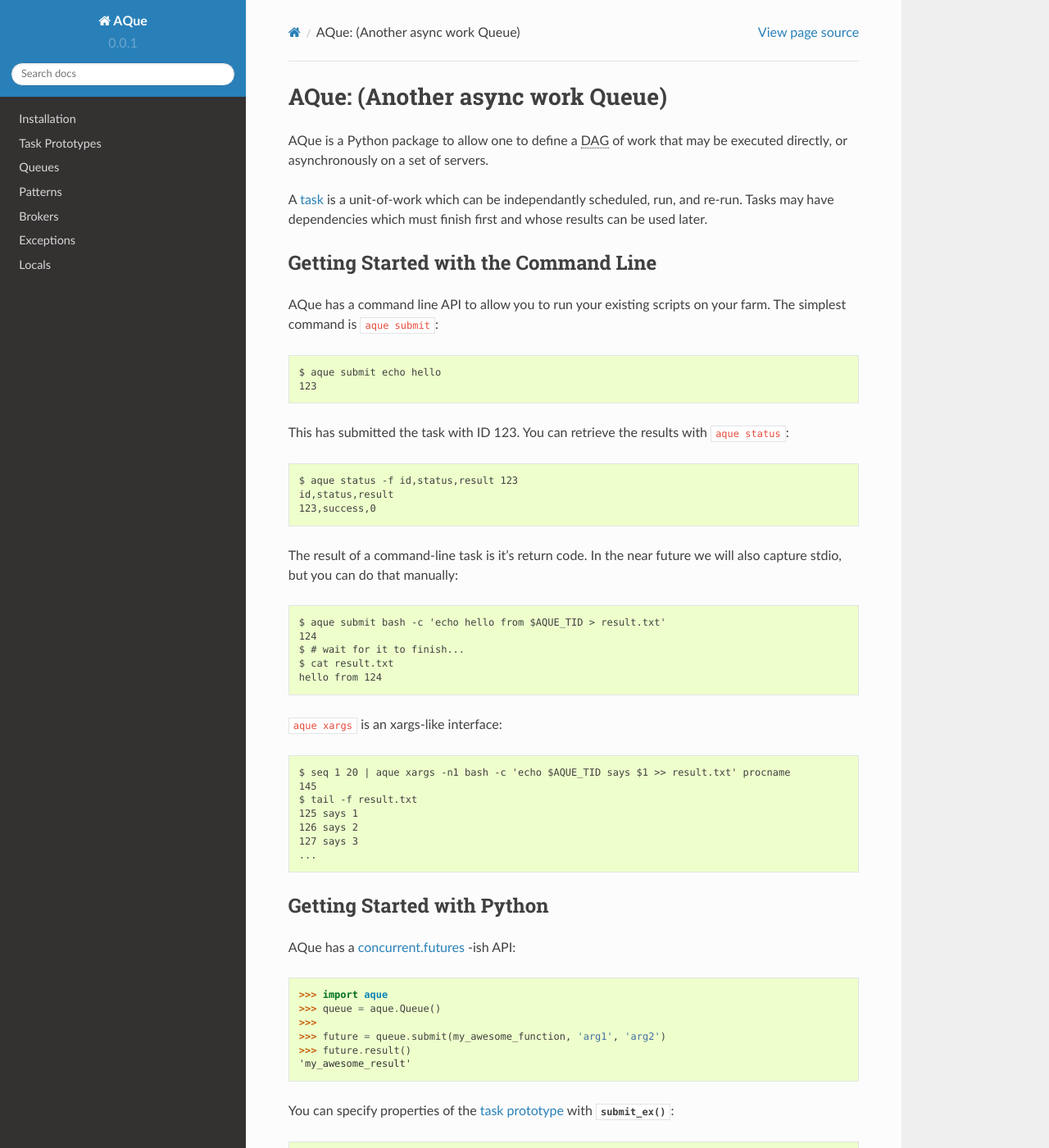
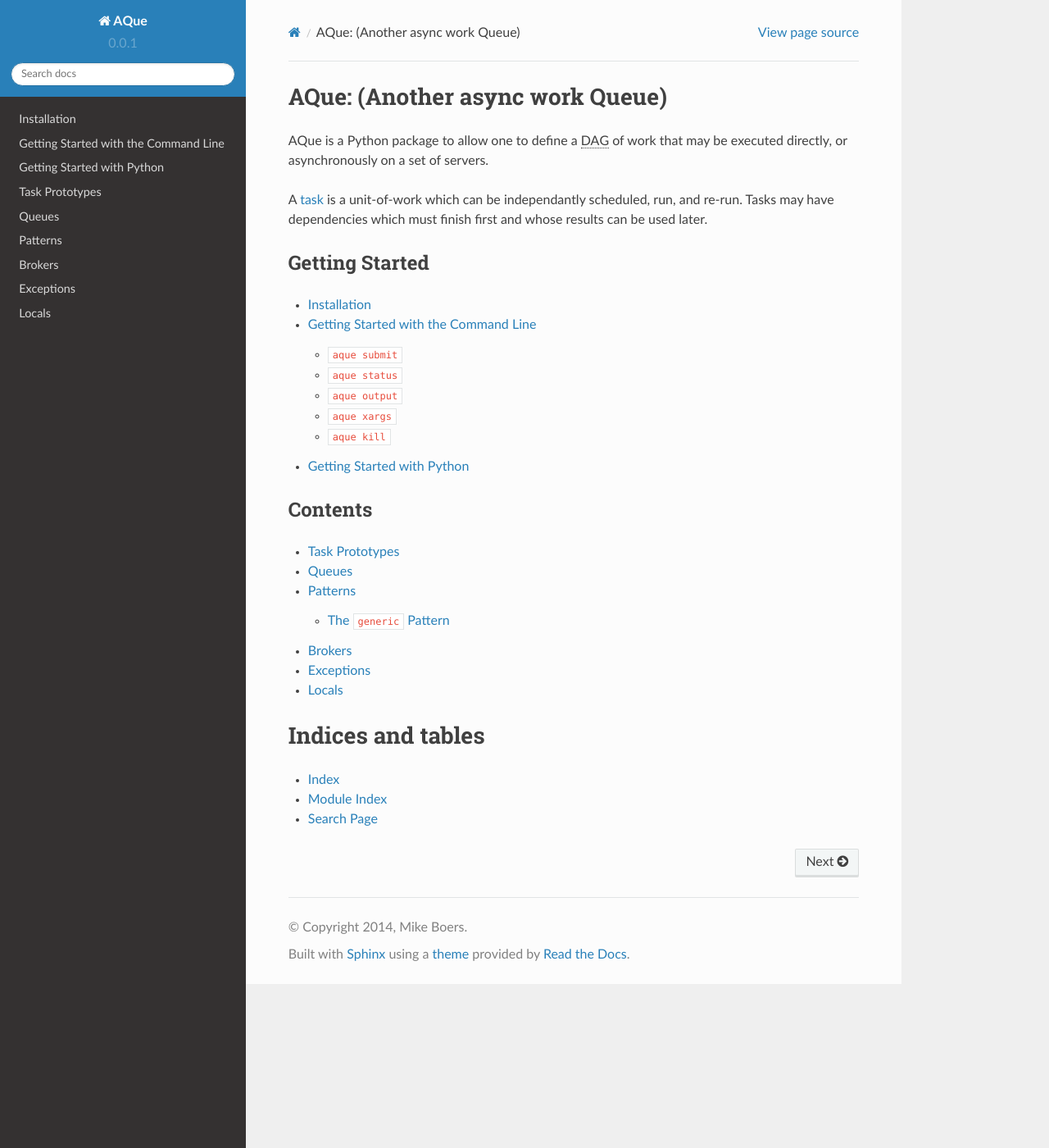
Before and after one commit to mikeboers/aque, a Sphinx documentation site: the page built from docs/index.rst, in a window 1280 px wide and 1400 px high. Shown: the whole window at 82% size. Built offline with Sphinx 7.4.7 and the Read the Docs theme 2.0.0, drawn with Linux system fonts in a browser that asks for light colours; some of the changed text lies outside the part shown.

Commit message:
CLI usage docs

```diff
--- a/docs/index.rst
+++ b/docs/index.rst
@@ -6,84 +6,29 @@ AQue is a Python package to allow one to define a :abbr:`DAG (Directed Acyclic G
 A :ref:`task <tasks>` is a unit-of-work which can be independantly scheduled, run, and re-run. Tasks may have dependencies which must finish first and whose results can be used later.
 
 
-Getting Started with the Command Line
--------------------------------------
+Getting Started
+---------------
 
-AQue has a command line API to allow you to run your existing scripts on your farm. The simplest command is ``aque submit``::
+.. toctree::
+    :maxdepth: 2
 
-    $ aque submit echo hello
-    123
-
-This has submitted the task with ID 123. You can retrieve the results with ``aque status``::
-
-    $ aque status -f id,status,result 123
-    id,status,result
-    123,success,0
-
-The result of a command-line task is it's return code. In the near future we will also capture stdio, but you can do that manually::
-
-    $ aque submit bash -c 'echo hello from $AQUE_TID > result.txt'
-    124
-    $ # wait for it to finish...
-    $ cat result.txt
-    hello from 124
-
-``aque xargs`` is an xargs-like interface::
-
-    $ seq 1 20 | aque xargs -n1 bash -c 'echo $AQUE_TID says $1 >> result.txt' procname
-    145
-    $ tail -f result.txt
-    125 says 1
-    126 says 2
-    127 says 3
-    ...
-
-
-Getting Started with Python
----------------------------
-
-AQue has a concurrent.futures_ -ish API::
-
-    >>> import aque
-    >>> queue = aque.Queue()
-    >>>
-    >>> future = queue.submit(my_awesome_function, 'arg1', 'arg2')
-    >>> future.result()
-    'my_awesome_result'
-
-You can specify properties of the :ref:`task prototype <tasks>` with :meth:`~aque.queue.Queue.submit_ex`::
-
-    >>> future = queue.submit_ex(my_awesome_function, cpus=4, memory='1GB')
-    >>> future.result()
-    'my_awesome_result that uses 4 CPUs'
-
-AQue also has a Celery-ish API::
-
-    >>> @queue.task(cpus=4)
-    ... def async_function():
-    ...     # do something great
-    ...
-    >>> future = async_function()
-    >>> future.result()
-    'great results'
-
-
-.. _concurrent.futures: https://docs.python.org/3/library/concurrent.futures.html
+    installation
+    getting_started_cli
+    getting_started_py
 
 
 Contents
 --------
 
 .. toctree::
-   :maxdepth: 2
+    :maxdepth: 2
 
-   installation
-   tasks
-   queues
-   patterns
-   brokers
-   exceptions
-   locals
+    tasks
+    queues
+    patterns
+    brokers
+    exceptions
+    locals
 
 
 
```
Also changed, not shown: docs/getting_started_cli.rst (added, +67 -0 lines), docs/getting_started_py.rst (added, +33 -0 lines), 1 other file.
